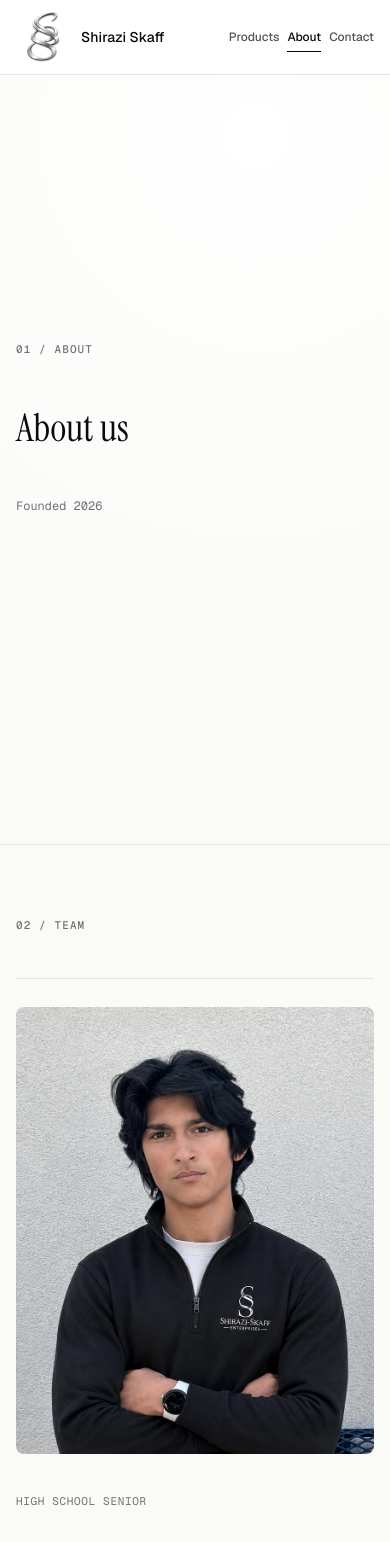
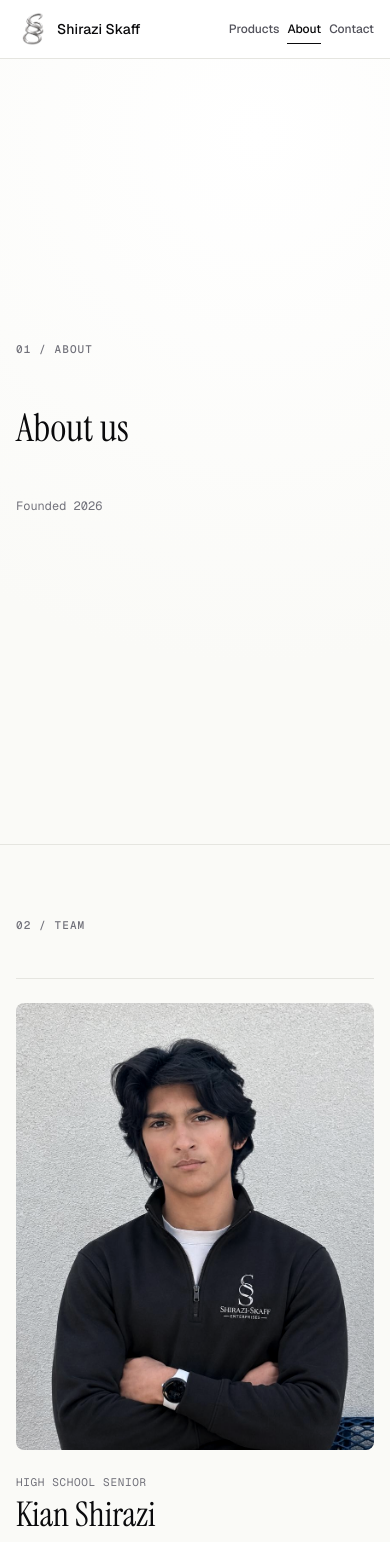
Before and after one commit to SethSkaff/shiraziskaff, a React (Vite) app: page /about in a window 390 px wide. Shown: the top 1542 px of the page. Built offline with nearby package versions, Linux system fonts and the light colour scheme.

Commit message:
Refine mobile nav and product layouts

```diff
--- a/src/pages/About.jsx
+++ b/src/pages/About.jsx
@@ -21,7 +21,7 @@ export default function About() {
             image="/assets/kian-photo-sm.jpg"
             meta="High school senior"
             body={[
-              "Kian is a high school senior who tutors math at Mathnasium and noticed the same thing every week. Students learn faster when someone is right there pointing at the paper. He has a background in computer science and programming, and he's interested in building AI tools that do that part: the actual coaching, not just the answer.",
+              "Kian tutors math at Mathnasium and noticed the same thing every week. Students learn faster when someone is right there pointing at the paper. He builds AI tools that do that part: the actual coaching, not just the answer.",
             ]}
           />
           <Founder
@@ -29,7 +29,7 @@ export default function About() {
             image="/assets/seth-photo-sm.jpg"
             meta="UCLA-bound"
             body={[
-              "Seth is going to UCLA in the fall to study Mathematics, Economics, and Data Science Engineering. He spends most of his time on politics, data, and media. He's interested in AI products that replace expensive expertise with software people can actually afford.",
+              "Seth is going to UCLA to study Mathematics, Economics, and Data Science Engineering. He spends his time on politics, data, and media, with an interest in AI products that make expensive expertise affordable.",
             ]}
           />
         </div>
--- a/src/pages/Home.jsx
+++ b/src/pages/Home.jsx
@@ -81,7 +81,7 @@ function ProductCard({ product }) {
       style={{ "--card-image": `url(${product.heroPhoto})` }}
     >
       <div className="product-card__hero-lockup">
-        <LogoLockup mark={product.logo} wordmark={product.name} size={product.id === "crave" ? 174 : 116} />
+        <LogoLockup mark={product.logo} wordmark={product.name} size={product.id === "crave" ? 261 : 116} />
         <span className="product-card__price mono">{product.price}</span>
       </div>
       <div className="product-card__body">
--- a/src/pages/ProductPage.jsx
+++ b/src/pages/ProductPage.jsx
@@ -14,7 +14,7 @@ export default function ProductPage({ product }) {
           <LogoLockup
             mark={product.logo}
             wordmark={product.name}
-            size={product.id === "crave" ? 312 : 208}
+            size={product.id === "crave" ? 936 : 416}
             product
             className="product-hero__lockup"
           />
--- a/src/styles/index.css
+++ b/src/styles/index.css
@@ -528,7 +528,7 @@ img {
   padding: 28px;
   border-color: color-mix(in srgb, var(--card-accent, var(--page-accent-primary)) 10%, var(--border));
   background:
-    linear-gradient(180deg, rgba(255, 255, 255, 0) 0%, rgba(255, 255, 255, 0.12) 40%, rgba(255, 255, 255, 0.52) 100%),
+    linear-gradient(180deg, rgba(255, 255, 255, 0) 0%, rgba(255, 255, 255, 0.18) 42%, rgba(255, 255, 255, 0.58) 100%),
     url("/assets/noise.png"),
     var(--card-image),
     var(--surface);
@@ -679,9 +679,9 @@ img {
 .founder {
   display: grid;
   grid-template-columns: minmax(120px, 0.42fr) minmax(0, 0.58fr);
-  gap: 28px;
+  gap: 24px;
   border-top: 1px solid var(--border);
-  padding-top: 28px;
+  padding-top: 24px;
   transform: translateY(10px);
   transition: transform 500ms var(--ease-out-expo);
 }
@@ -707,20 +707,22 @@ img {
 }
 
 article.founder:nth-of-type(1) img {
-  object-position: center 20%;
+  object-position: center 22%;
 }
 
 .founder h2 {
-  margin-bottom: 18px;
-  font-size: clamp(38px, 5vw, 64px);
+  margin: 6px 0 14px;
+  font-size: clamp(34px, 4.2vw, 56px);
 }
 
 .founder p:not(.founder__meta) {
   color: var(--text-secondary);
+  font-size: clamp(15px, 1.45vw, 17px);
+  line-height: 1.58;
 }
 
 .founder__meta {
-  margin-bottom: 18px;
+  margin: 0 0 8px;
   color: var(--text-tertiary);
   font-size: 11px;
   letter-spacing: 0.06em;
@@ -1071,6 +1073,40 @@ article.founder:nth-of-type(1) img {
     justify-self: stretch;
     width: auto;
   }
+
+  .site-nav__inner {
+    min-height: 58px;
+    gap: 8px;
+    padding-block: 12px;
+  }
+
+  .site-nav .logo-lockup-link,
+  .site-nav .logo-lockup {
+    gap: 7px;
+  }
+
+  .site-nav .logo-lockup__mark {
+    width: 34px !important;
+    height: 34px !important;
+  }
+
+  .site-nav .logo-lockup__wordmark {
+    font-size: 14px;
+    line-height: 1.15;
+    overflow: visible;
+    text-overflow: clip;
+    white-space: nowrap;
+  }
+
+  .site-nav__links {
+    gap: 8px;
+    font-size: 12px;
+    line-height: 1.5;
+  }
+
+  .site-nav__links .nav-link {
+    line-height: 1.5;
+  }
 }
 
 @media (max-width: 680px) {
@@ -1079,9 +1115,8 @@ article.founder:nth-of-type(1) img {
   }
 
   .site-nav__inner {
-    min-height: 52px;
-    gap: 8px;
-    padding-block: 10px;
+    min-height: 58px;
+    padding-block: 12px;
   }
 
   .site-nav .logo-lockup__wordmark {
@@ -1209,6 +1244,11 @@ article.founder:nth-of-type(1) img {
     flex-direction: column;
   }
 
+  .product-hero__lockup .logo-lockup__mark {
+    width: min(46vw, 220px) !important;
+    height: min(46vw, 220px) !important;
+  }
+
   .email-capture__row {
     grid-template-columns: 1fr;
   }
@@ -1231,7 +1271,8 @@ article.founder:nth-of-type(1) img {
   }
 
   .work-section__grid .principles {
-    padding-top: 24px;
+    margin-top: 0;
+    padding-top: 36px;
   }
 
   /* Section C: why-section paragraph spans full width (single child in a 2-col grid) */
@@ -1241,6 +1282,14 @@ article.founder:nth-of-type(1) img {
 
   .why-section p {
     max-width: none;
+  }
+
+  .product-hero {
+    min-height: 112vh;
+  }
+
+  .product-detail {
+    margin-top: -100vh;
   }
 }
 
```
